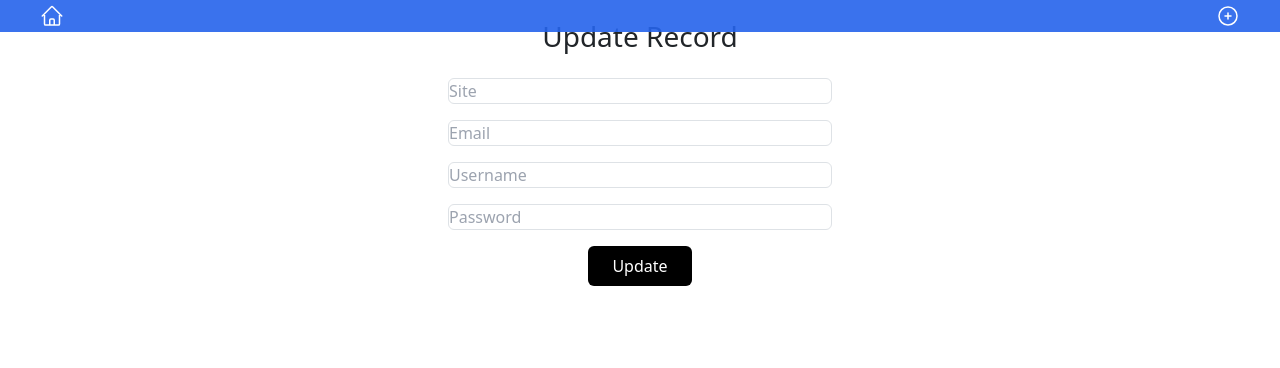
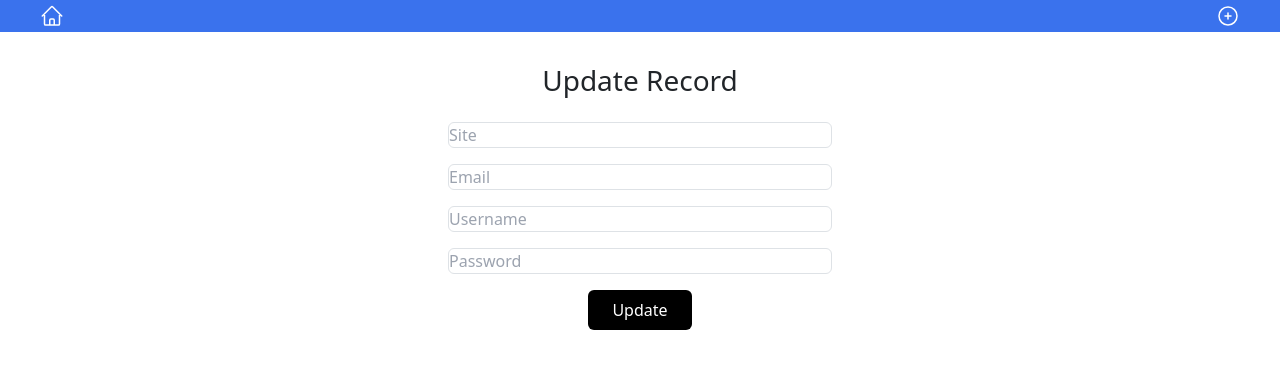
Before and after one commit to NaderTate/passwords-Manager, a React (Create React App) app in the folder pass_manager/: page /edit/1 in a window 1280 px wide. Shown: the top 368 px of the page. Built offline with nearby package versions, Linux system fonts and the light colour scheme; no server answers.

Commit message:
added margin top to forms

```diff
--- a/pass_manager/src/components/create.js
+++ b/pass_manager/src/components/create.js
@@ -40,7 +40,7 @@
 
   // This following section will display the form that takes the input from the user.
   return (
-    <div className="flex flex-col justify-center m-auto items-center">
+    <div className="flex flex-col justify-center items-center mt-16">
       <h3>Create New</h3>
       <form onSubmit={onSubmit} className="flex flex-col gap-3 mt-3">
         <div className="">
--- a/pass_manager/src/components/edit.js
+++ b/pass_manager/src/components/edit.js
@@ -73,7 +73,7 @@
 
   // This following section will display the form that takes input from the user to update the data.
   return (
-    <div className="flex flex-col justify-center m-auto items-center">
+    <div className="flex flex-col justify-center mt-16 items-center">
       <h3>Update Record</h3>
       <form onSubmit={onSubmit} className="flex flex-col gap-3 mt-3">
         <div className="">
```
